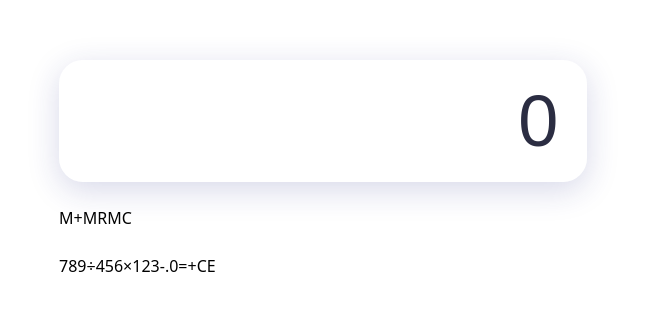
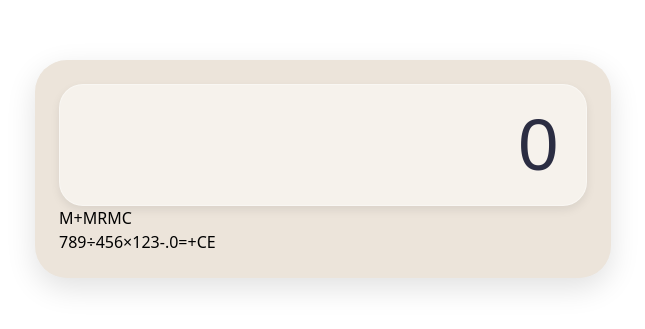
Before and after one commit to ruddycruzc/calculator-converter-weather, an Angular app: page / in a window 1280 px wide. Shown: the part 231-560 px from the top of the page, without its empty margins (317-962 px from the left). Built offline with nearby package versions, Linux system fonts and the light colour scheme; a web font is replaced by a local one.

Commit message:
style(calculator): refine styles for calculator and display components

```diff
--- a/src/app/features/calculator/calculator.css
+++ b/src/app/features/calculator/calculator.css
@@ -5,11 +5,12 @@
 .calculator {
   display: flex;
   flex-direction: column;
-  gap: 1.5rem;
+  border-radius: var(--radius-xl);
+  padding: var(--spacing-lg);
 
-  padding: 1.5rem;
+  background: var(--calculator-body);
 
-  border-radius: 1.5rem;
+  box-shadow: var(--shadow-md);
 }
 
 .calculator__header,
--- a/src/app/features/calculator/components/calculator-display/calculator-display.css
+++ b/src/app/features/calculator/components/calculator-display/calculator-display.css
@@ -9,35 +9,33 @@
     min-height: 6rem;
     padding: var(--spacing-lg);
     border-radius: var(--radius-lg);
-    backdrop-filter:blur(18px);
-    -webkit-backdrop-filter:blur(18px);
+    -webkit-backdrop-filter: blur(var(--glass-blur));
+    backdrop-filter: blur(var(--glass-blur));
 
-    background:rgba(255,255,255,.18);
+    background:var(--surface-primary);
 
-    border:1px solid rgba(255,255,255,.28);
+    border: 1px solid var(--glass-border);
 
-    box-shadow:
-        0 8px 32px rgba(31,38,135,.18),
-        inset 0 1px 0 rgba(255,255,255,.35);
-  transition: all .2s ease;
+    box-shadow: var(--shadow-sm);
+    transition: var(--transition);
 }
 
 .calculator-display__value {
-width:100%;
+    width: 100%;
 
-    text-align:right;
+    text-align: right;
 
-    font-family:var(--font-heading);
+    font-family: var(--font-heading);
 
-    font-size:clamp(3rem,8vw,4.5rem);
+    font-size: clamp(3rem, 8vw, 4.5rem);
 
-    line-height:1;
+    line-height: 1;
 
-    letter-spacing:.05em;
+    letter-spacing: .05em;
 
-    color:#2B2D42;
+    color: var(--text-primary);
 
-    overflow:hidden;
-    white-space:nowrap;
-    text-overflow:ellipsis;
+    overflow: hidden;
+    white-space: nowrap;
+    text-overflow: ellipsis;
 }
--- a/src/styles.css
+++ b/src/styles.css
@@ -42,12 +42,16 @@
 --text-secondary: #64748B;
 
 --border-color: #E2E8F0;
---glass-border: rgba(255,255,255,.35);
 
 
   /* Glass */
 --glass-border: rgba(255,255,255,.35);
 
+/* Blur */
+--glass-blur:18px;
+
+/* Opacity */
+--glass-opacity:rgba(255,255,255,.18);
 
   /* Shadows */
 --shadow-sm: 0 4px 10px rgba(0, 0, 0, .08);
```
Lines whose indentation alone changed are shown as unchanged.
